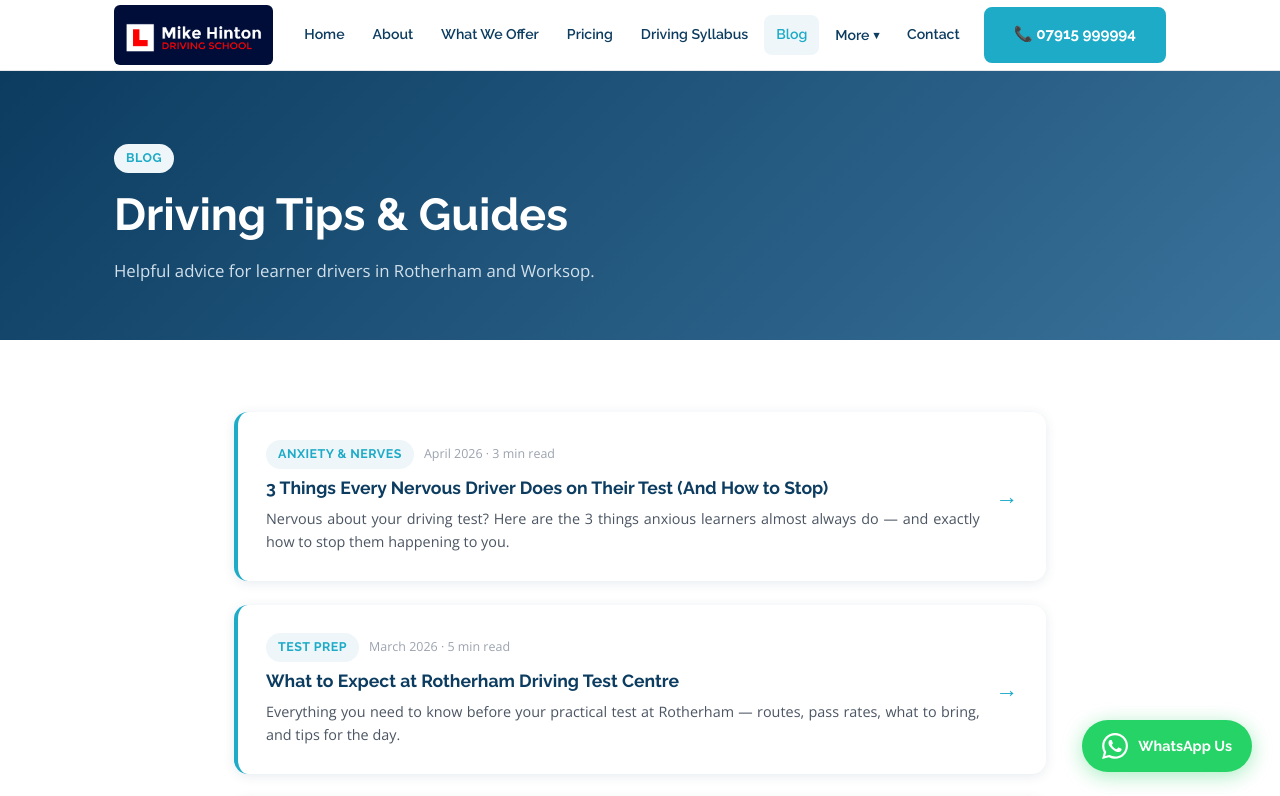
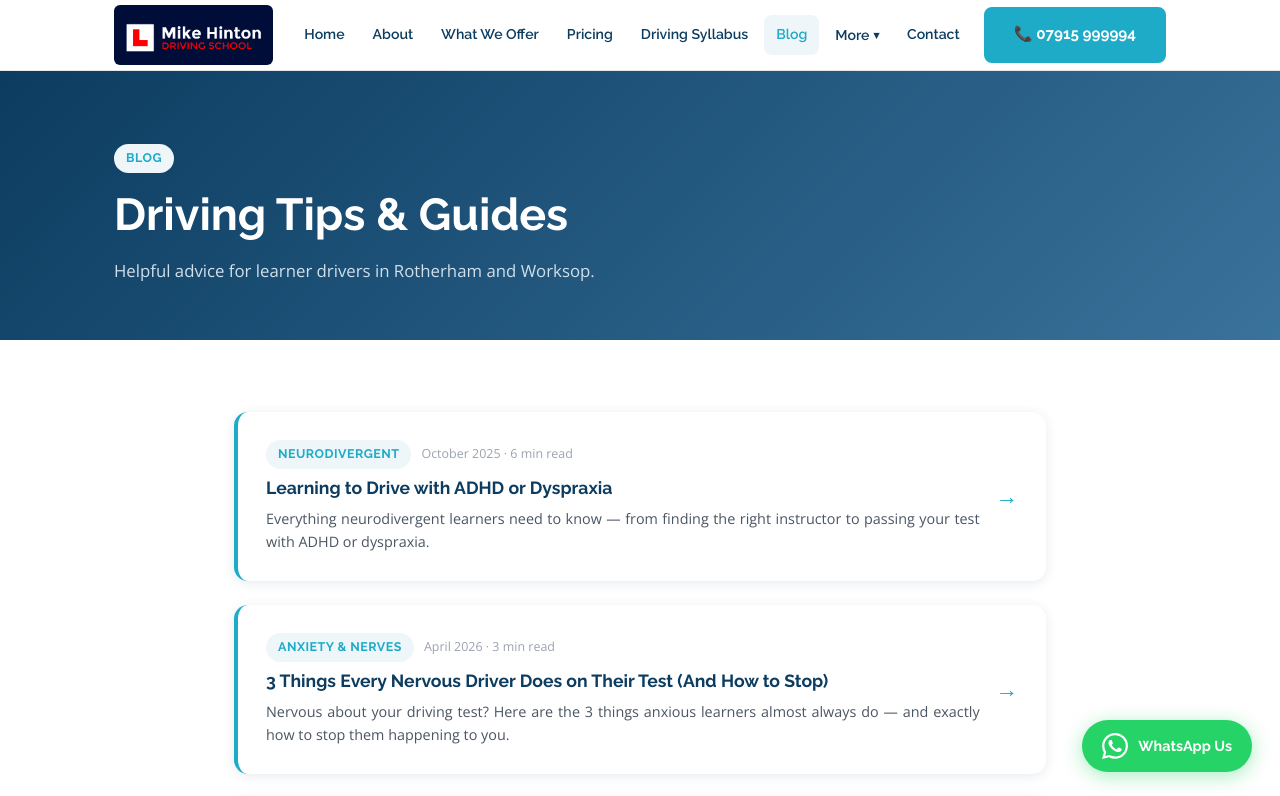
Before and after one commit to mikehinton-wq/mods-website, a React (Vite) app: page /blog in a window 1280 px wide. Shown: the top 796 px of the page. Built offline with nearby package versions, Linux system fonts and the light colour scheme.

Commit message:
Update site

```diff
--- a/src/pages/Blog.jsx
+++ b/src/pages/Blog.jsx
@@ -1,6 +1,14 @@
 import { Link } from 'react-router-dom'
 
 const posts = [
+  {
+    slug: 'learning-to-drive-neurodivergent',
+    title: 'Learning to Drive with ADHD or Dyspraxia',
+    excerpt: 'Everything neurodivergent learners need to know — from finding the right instructor to passing your test with ADHD or dyspraxia.',
+    date: 'October 2025',
+    readTime: '6 min read',
+    tag: 'Neurodivergent',
+  },
   {
     slug: '3-things-nervous-drivers-do-on-test',
     title: '3 Things Every Nervous Driver Does on Their Test (And How to Stop)',
```
